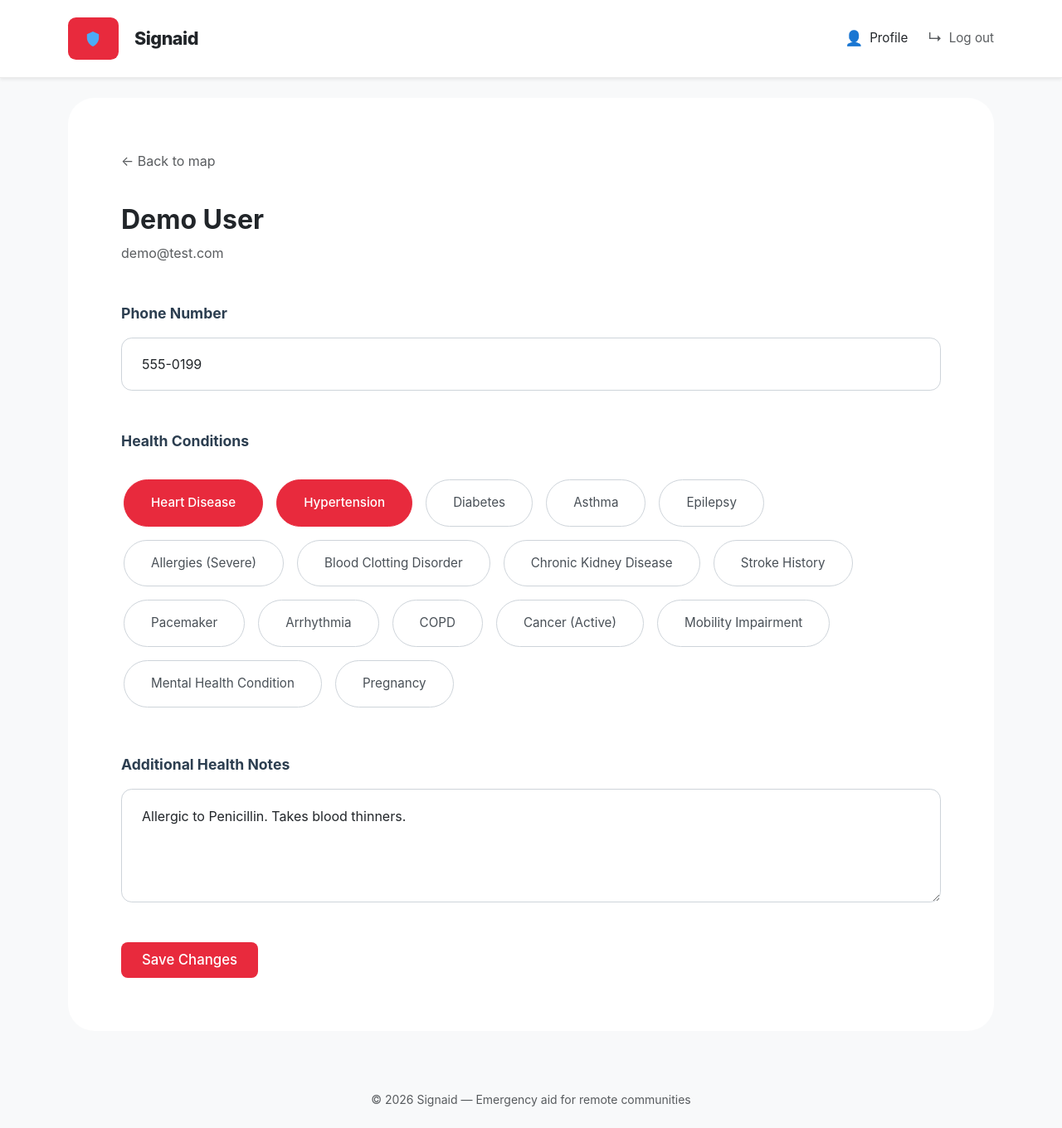
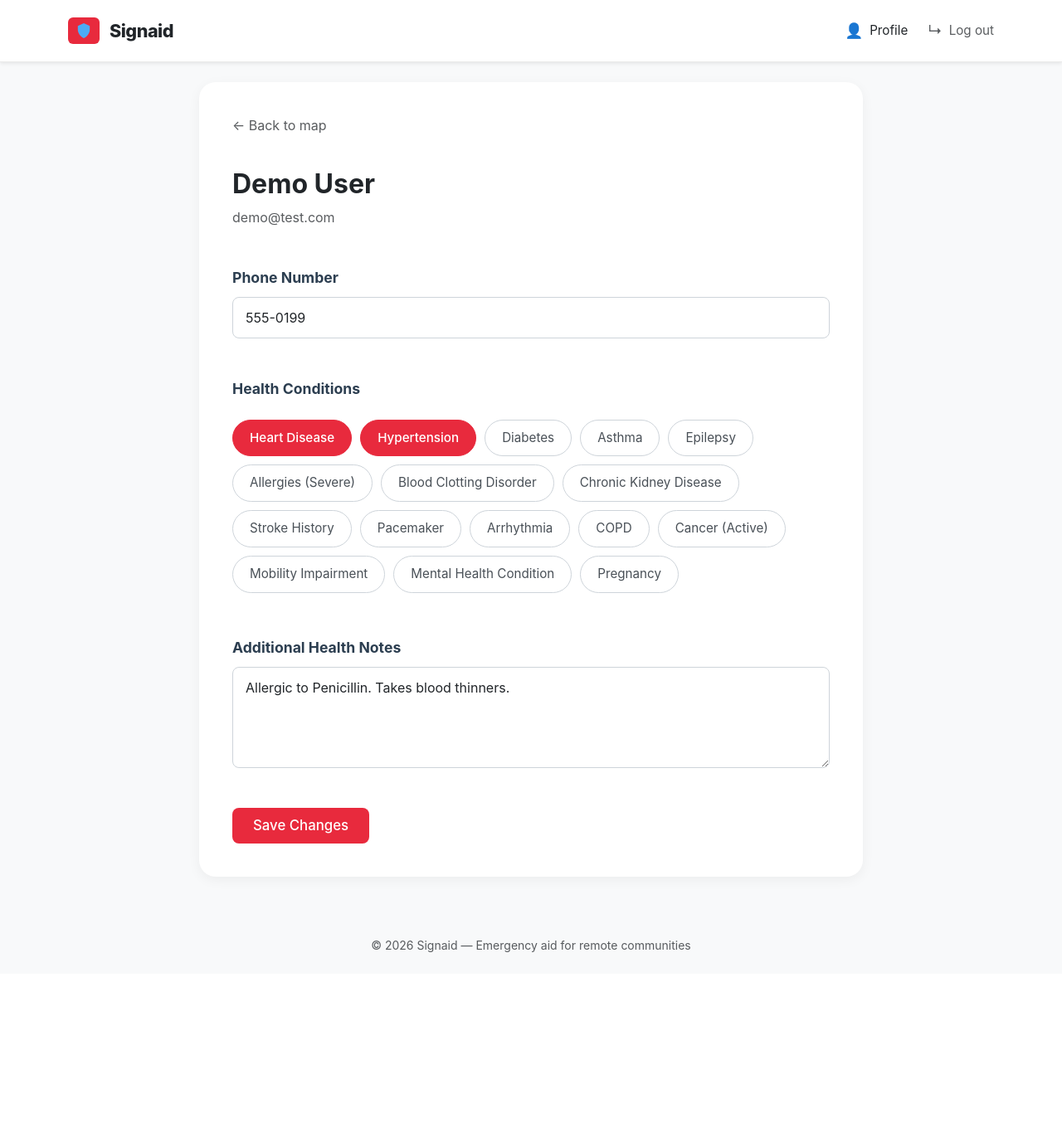
Before and after one commit to Sandalka67/SignaidRepo, a Flask app: page /profile in a window 1280 px wide. Shown: the whole page at 83% size. After the commit the page ends 1148 px from the top, so only its background shows below. Run offline with Flask 3, Linux system fonts and the light colour scheme; a user stored in the database is signed in.

Commit message:
FIXXXIIINGGG

```diff
--- a/frontend/static/interact.js
+++ b/frontend/static/interact.js
@@ -1,14 +1,14 @@
 function buildPopupMessage(signal) {
-        return `<div style="text-align: left; min-width: 25rem; font-family: Arial, sans-serif;">
-                    <div style="text-align: center; border-bottom: 0.2rem solid #ffcccc; padding-bottom: 0.8rem; margin-bottom: 1rem;">
-                        <strong style="color: #d62828; font-size: 1.1rem;">🚨 Emergency Signal</strong>
+        return `<div style="text-align: left; min-width: 250px; font-family: Arial, sans-serif;">
+                    <div style="text-align: center; border-bottom: 2px solid #ffcccc; padding-bottom: 8px; margin-bottom: 10px;">
+                        <strong style="color: #d62828; font-size: 1.1em;">🚨 Emergency Signal</strong>
                     </div>
 
                     <b style="font-size: 1.1em;">👤 ${signal.user_name || 'Unknown'}</b><br>
                     📞 <a href="tel:${signal.phone}" style="text-decoration: none; color: #0056b3;">${signal.phone || 'N/A'}</a><br>
                     ✉️ <a href="mailto:${signal.email}" style="text-decoration: none; color: #0056b3;">${signal.email || 'N/A'}</a><br>
 
-                    <hr style="border: 0; border-top: 0.1rem solid #eee; margin: 1rem 0;">
+                    <hr style="border: 0; border-top: 1px solid #eee; margin: 10px 0;">
 
                     <div style="font-size: 0.9em; line-height: 1.5;">
                         <b>Users health conditions:</b> <span style="color: #d62828;">${signal.user_health}</span><br>
@@ -17,7 +17,7 @@ function buildPopupMessage(signal) {
                         <b>Details:</b> ${signal.details}
                     </div>
 
-                    <div style="margin-top: 1rem; font-size: 0.85rem;">
+                    <div style="margin-top: 10px; font-size: 0.85em;">
                         <b>🗺️link to GoogleMaps:</b> <a href="http://googleusercontent.com/maps.google.com/?q=${signal.lat},${signal.lng}" target="_blank" rel="noopener noreferrer" style="color: #0056b3; text-decoration: underline;">View on Google Maps</a>
                     </div>
                 </div>`;
--- a/frontend/templates/base.html
+++ b/frontend/templates/base.html
@@ -15,17 +15,17 @@
         }
         .navbar {
             background-color: #ffffff;
-            border-bottom: 0.1rem solid #eaeaea;
+            border-bottom: 1px solid #eaeaea;
         }
         .sig-logo-box {
             background-color: #e82a3d;
-            border-radius: 0.6rem;
-            width: 3.8rem;
-            height: 3.2rem;
+            border-radius: 6px;
+            width: 38px;
+            height: 32px;
             display: flex;
             align-items: center;
             justify-content: center;
-            margin-right: 1.2rem;
+            margin-right: 12px;
         }
     </style>
 </head>
--- a/frontend/templates/index.html
+++ b/frontend/templates/index.html
@@ -129,7 +129,7 @@ function buildPopupMessage(signal) {
                     📞 <a href="tel:${signal.phone}" style="text-decoration: none; color: #0056b3;">${signal.phone || 'N/A'}</a><br>
                     ✉️ <a href="mailto:${signal.email}" style="text-decoration: none; color: #0056b3;">${signal.email || 'N/A'}</a><br>
 
-                    <hr style="border: 0; border-top: 1px solid #eee; margin: 1rem 0;">
+                    <hr style="border: 0; border-top: 1px solid #eee; margin: 10px 0;">
 
                     <div style="font-size: 0.9em; line-height: 1.5;">
                         <b>Users health conditions:</b> <span style="color: #d62828;">${signal.user_health}</span><br>
--- a/frontend/templates/profile.html
+++ b/frontend/templates/profile.html
@@ -2,21 +2,21 @@
 {% block content %}
 <style>
     .profile-container {
-        max-width: 80rem;
+        max-width: 800px;
         margin: 0 auto;
         background-color: white;
-        padding: 4rem;
-        border-radius: 2rem;
-        box-shadow: 0 0.4rem 1.5 rgba(0,0,0,0.05);
+        padding: 40px;
+        border-radius: 20px;
+        box-shadow: 0 4px 15px rgba(0,0,0,0.05);
     }
     .condition-chip {
         display: inline-block;
-        padding: 1rem 2rem;
-        margin: 0.5rem;
+        padding: 10px 20px;
+        margin: 5px;
         background-color: #ffffff;
         color: #495057;
-        border: 0.1rem solid #ced4da;
-        border-radius: 5rem;
+        border: 1px solid #ced4da;
+        border-radius: 50px;
         font-size: 0.95rem;
         cursor: pointer;
         user-select: none;
@@ -35,12 +35,12 @@
         font-weight: 700;
         color: #2c3e50;
         font-size: 1.1rem;
-        margin-bottom: 1rem;
+        margin-bottom: 10px;
     }
     .form-control {
-        border-radius: 0.8rem;
-        padding: 1.2rem 1.5rem;
-        border: 0.1rem solid #ced4da;
+        border-radius: 8px;
+        padding: 12px 15px;
+        border: 1px solid #ced4da;
     }
 </style>
 
```
Also changed, not shown: frontend/static/style.css (+166 -8 lines).
